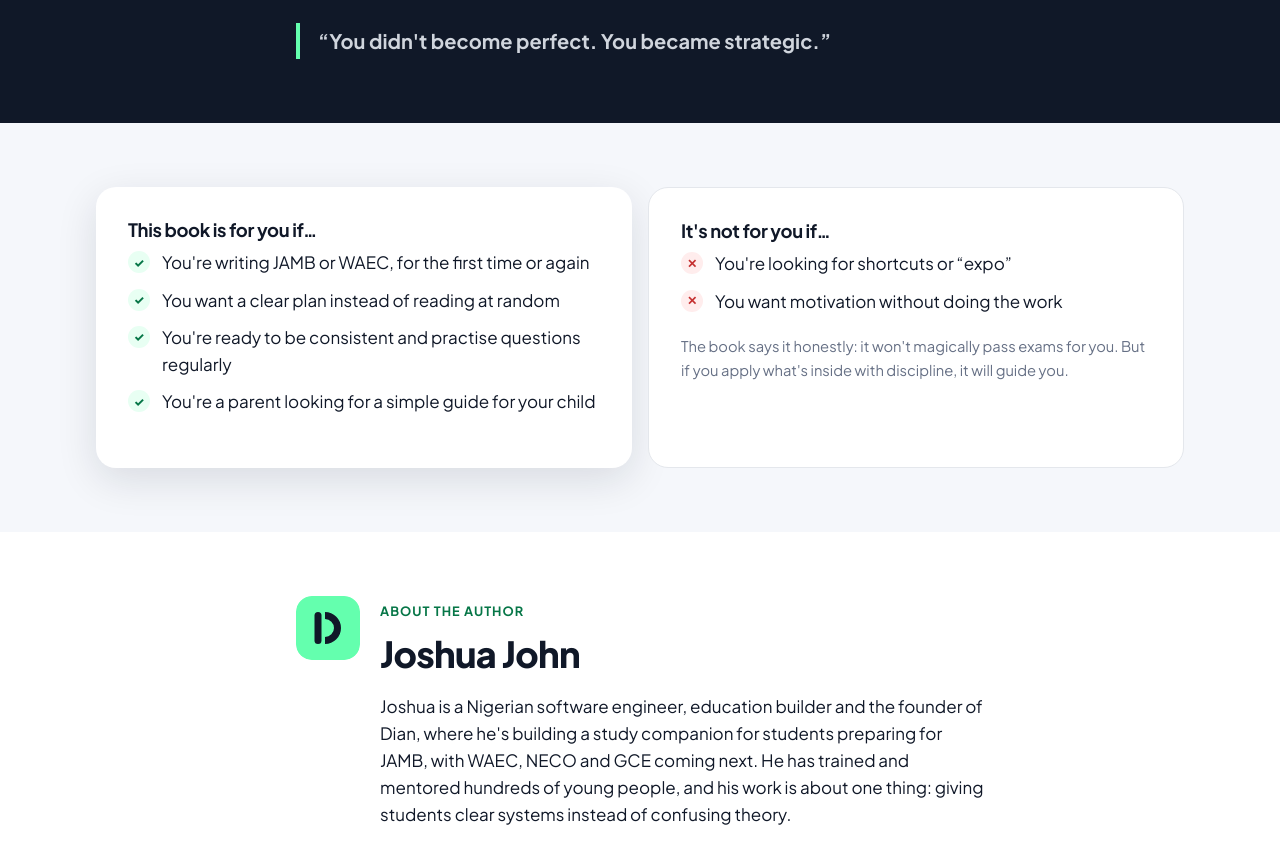
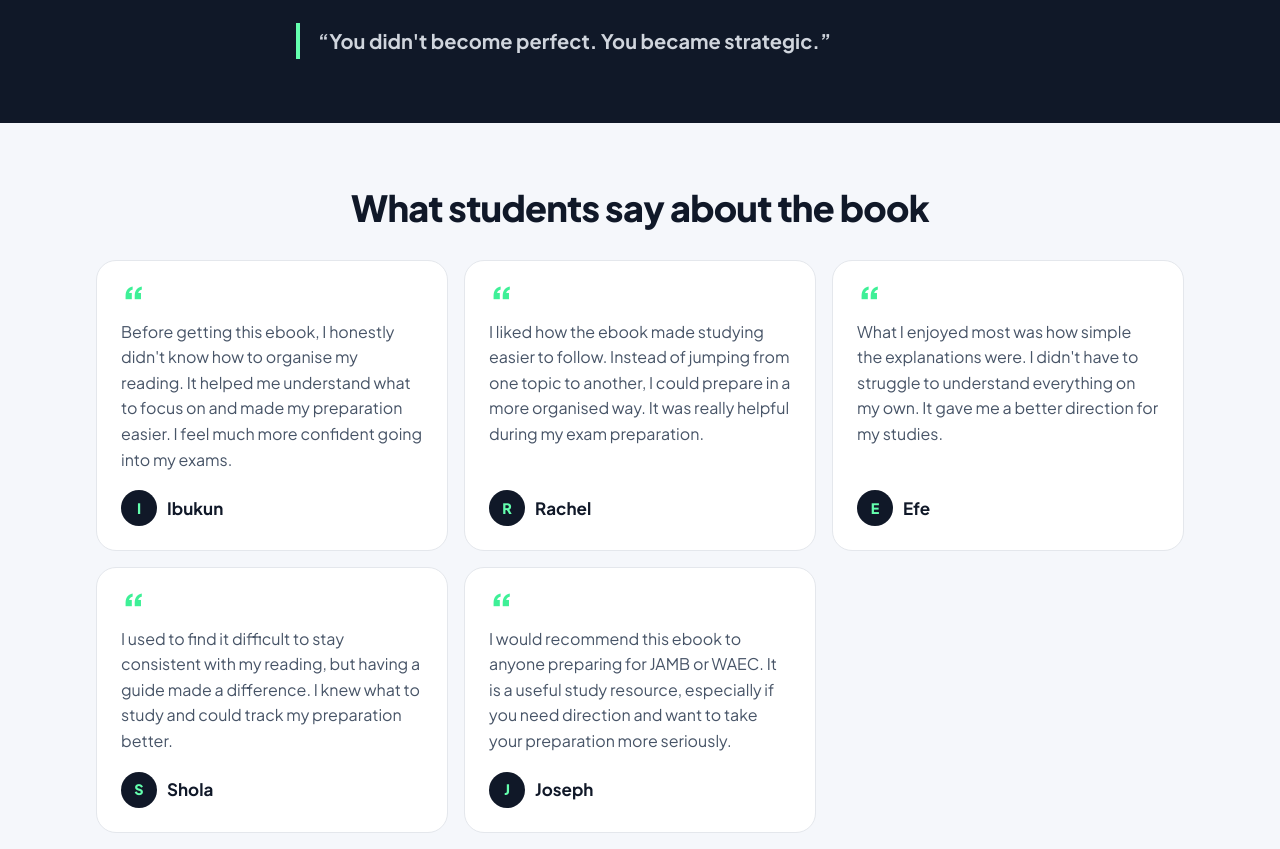
Before and after one commit to dianeduguide/dian-ebook, a plain HTML site: page index.html in a window 1280 px wide. Shown: the part 3560-4409 px from the top of the page. Drawn offline with Linux system fonts and the light colour scheme.

Commit message:
Add student testimonials section
Co-Authored-By: Claude Fable 5.2 <noreply@anthropic.com>

```diff
--- a/index.html
+++ b/index.html
@@ -217,18 +217,17 @@
     </section>
 
     <!-- ============ STUDENTS ============
-         Kept hidden until each card has the student's own words.
-         To show it: paste in what each student actually said (with their OK to use it),
-         then delete the word "hidden" on the <section> line below. -->
-    <section class="section" id="students" hidden>
+         Only use words a student actually said or approved, with their OK to show their name.
+         To hide the section again, add the word "hidden" to the <section> line below. -->
+    <section class="section" id="students">
       <div class="wrap">
-        <h2 class="center">From students who've used the system</h2>
+        <h2 class="center">What students say about the book</h2>
         <div class="grid quotes">
-          <figure class="quote"><blockquote>[Paste what Efe said]</blockquote><figcaption><span class="avatar">E</span>Efe</figcaption></figure>
-          <figure class="quote"><blockquote>[Paste what Rachel said]</blockquote><figcaption><span class="avatar">R</span>Rachel</figcaption></figure>
-          <figure class="quote"><blockquote>[Paste what Victoria said]</blockquote><figcaption><span class="avatar">V</span>Victoria</figcaption></figure>
-          <figure class="quote"><blockquote>[Paste what Anointing said]</blockquote><figcaption><span class="avatar">A</span>Anointing</figcaption></figure>
-          <figure class="quote"><blockquote>[Paste what Sayo said]</blockquote><figcaption><span class="avatar">S</span>Sayo</figcaption></figure>
+          <figure class="quote"><blockquote>Before getting this ebook, I honestly didn't know how to organise my reading. It helped me understand what to focus on and made my preparation easier. I feel much more confident going into my exams.</blockquote><figcaption><span class="avatar" aria-hidden="true">I</span>Ibukun</figcaption></figure>
+          <figure class="quote"><blockquote>I liked how the ebook made studying easier to follow. Instead of jumping from one topic to another, I could prepare in a more organised way. It was really helpful during my exam preparation.</blockquote><figcaption><span class="avatar" aria-hidden="true">R</span>Rachel</figcaption></figure>
+          <figure class="quote"><blockquote>What I enjoyed most was how simple the explanations were. I didn't have to struggle to understand everything on my own. It gave me a better direction for my studies.</blockquote><figcaption><span class="avatar" aria-hidden="true">E</span>Efe</figcaption></figure>
+          <figure class="quote"><blockquote>I used to find it difficult to stay consistent with my reading, but having a guide made a difference. I knew what to study and could track my preparation better.</blockquote><figcaption><span class="avatar" aria-hidden="true">S</span>Shola</figcaption></figure>
+          <figure class="quote"><blockquote>I would recommend this ebook to anyone preparing for JAMB or WAEC. It is a useful study resource, especially if you need direction and want to take your preparation more seriously.</blockquote><figcaption><span class="avatar" aria-hidden="true">J</span>Joseph</figcaption></figure>
         </div>
       </div>
     </section>
```
